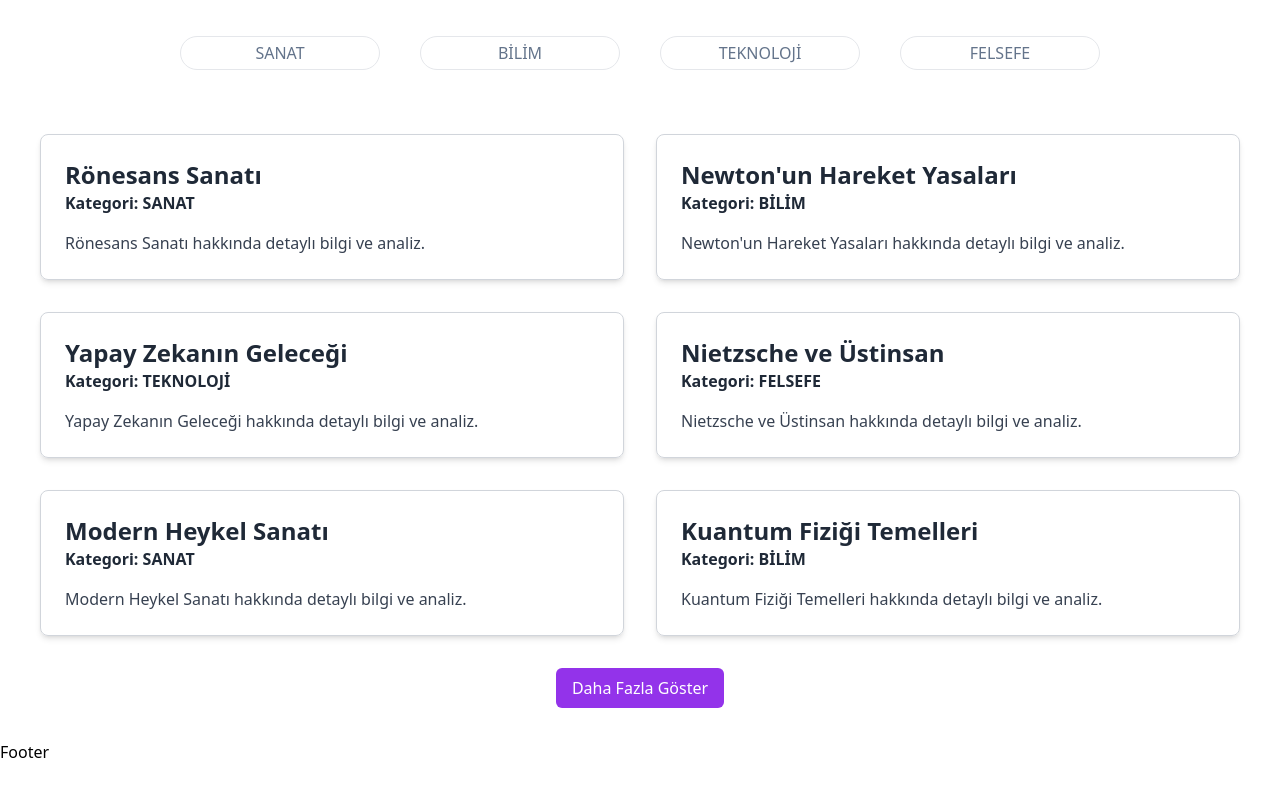
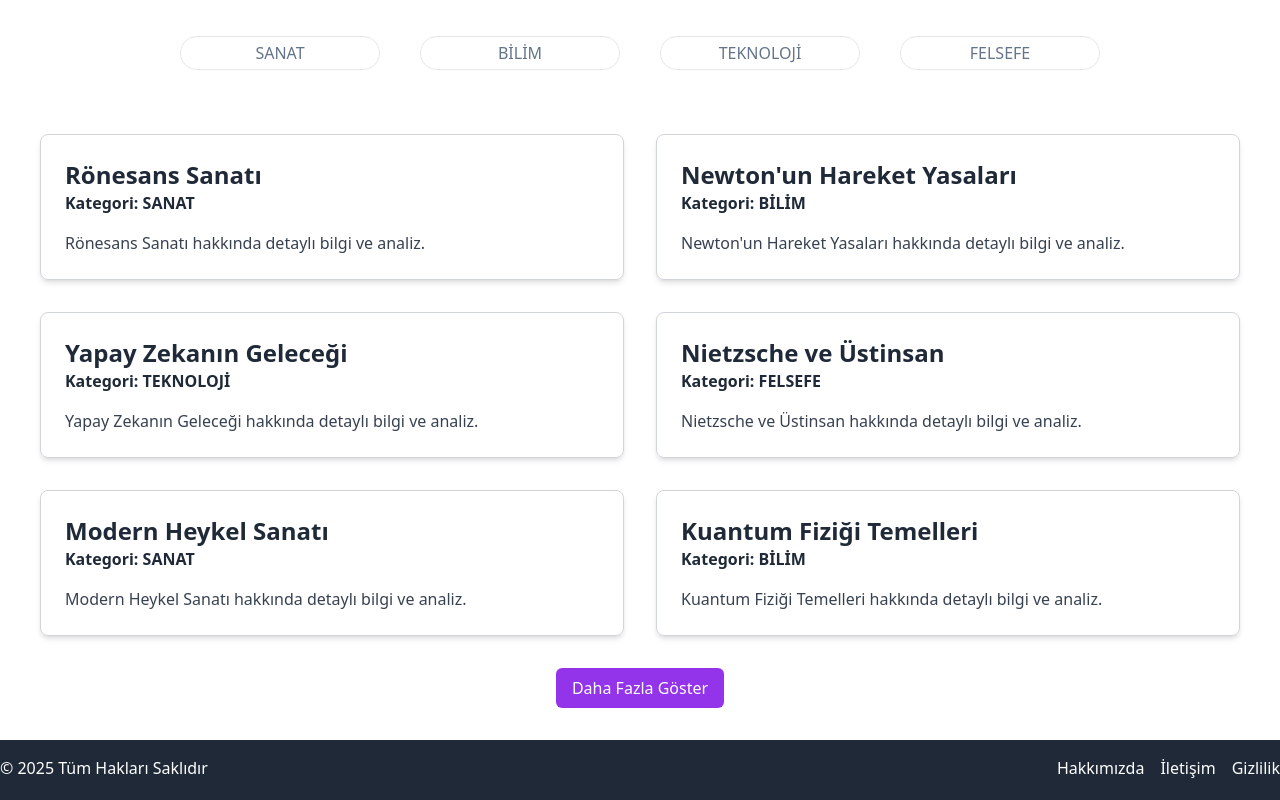
Before and after one commit to baratess/istcode, a Next.js app: page / in a window 1280 px wide. Shown: the part 265-1065 px from the top of the page. Before the commit the page ends 1029 px from the top, so only its background shows below. Built offline with nearby package versions, Linux system fonts and the light colour scheme.

Commit message:
Footer eklendi.(Düzenlenecek)

```diff
--- a/app/components/footer/Footer.tsx
+++ b/app/components/footer/Footer.tsx
@@ -1,5 +1,22 @@
 const Footer = () => {
-  return <div>Footer</div>;
+  return (
+    <footer className="bg-gray-800 text-white py-4 h-[60px]">
+      <div className="container mx-auto flex justify-between items-center">
+        <p>&copy; 2025 Tüm Hakları Saklıdır</p>
+        <div className="flex gap-4">
+          <a href="#" className="hover:underline">
+            Hakkımızda
+          </a>
+          <a href="#" className="hover:underline">
+            İletişim
+          </a>
+          <a href="#" className="hover:underline">
+            Gizlilik
+          </a>
+        </div>
+      </div>
+    </footer>
+  );
 };
 
 export default Footer;
```
